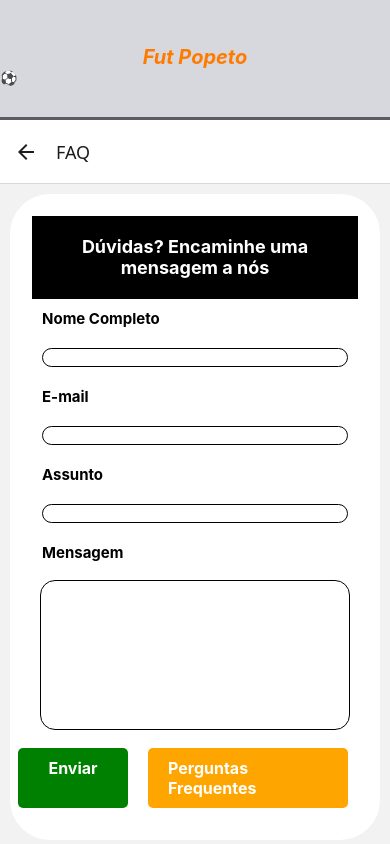
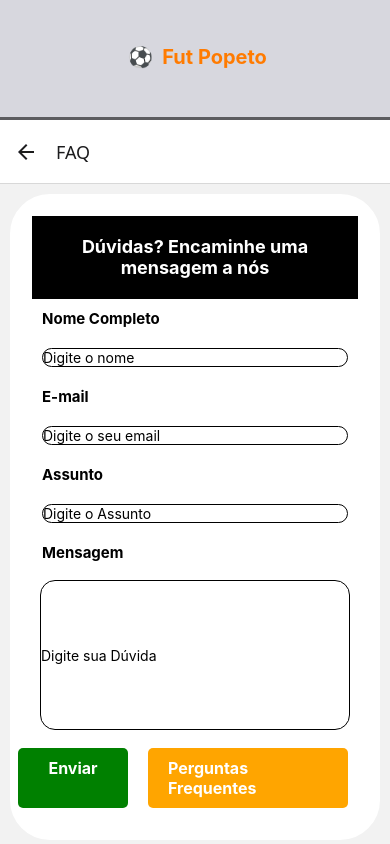
Before and after one commit to Mercesz/mobile-web, a React Native app in the folder meuapp/: screen /FAQ in a window 390 px wide. Built offline with nearby package versions, Linux system fonts and the light colour scheme.

Commit message:
adicionando submit ao campo de faq

```diff
--- a/meuapp/db.json
+++ b/meuapp/db.json
@@ -97,5 +97,11 @@
       "pergunta": "Que dia é hoje?",
       "resposta": "16/10/2025, quinta-feira"
     }
-  ]
+  ],
+  "faqCadastro": {
+    "nomeCompleto": "Ezequiel Merces",
+    "email": "jngkjjks@gmail.com",
+    "assunto": "Papel",
+    "mensagem": "Teste teste teste teste teste teste teste teste"
+  }
 }
--- a/meuapp/src/Components/Header.js
+++ b/meuapp/src/Components/Header.js
@@ -1,11 +1,11 @@
 import React from 'react'
-import { Text, View, StyleSheet } from "react-native"
+import { Text, View, StyleSheet, Image } from "react-native"
+import bolaFutebol from "../../assets/bolaDeFutebol.jpg"
 
 export default function Header() {
     return (
         <View style={estilos.topo}>
-            <Text style={estilos.tituloHeader}>Fut Popeto</Text>
-            <Text style={estilos.icon}>⚽</Text>
+            <Text style={estilos.tituloHeader}> ⚽  Fut Popeto</Text>
         </View>
     )
 }
@@ -23,8 +23,11 @@
         textAlign: "center",
         color: "#ff7b00ff",
         fontWeight: "bold",
-        fontStyle: "italic",
         fontSize: 20,
         paddingTop: 45
+    },
+    icon: {
+        height: 100,
+        width: 100,
     }
 })
--- a/meuapp/src/Telas/Cadastro.js
+++ b/meuapp/src/Telas/Cadastro.js
@@ -47,11 +47,6 @@
                 value={telefone}
                 onChangeText={setTelefone}
             />
-
-            {/* <Button
-                color="#B8E9C0"
-                title='Cadastrar'
-                onPress={enviarContato} /> */}
 
             <View style={estilos.containerButton}>
                 <TouchableOpacity onPress={enviarContato} style={estilos.button}>
--- a/meuapp/src/Telas/FAQ.js
+++ b/meuapp/src/Telas/FAQ.js
@@ -1,17 +1,40 @@
-import React from 'react'
-import { StyleSheet, Text, View, TextInput, TouchableOpacity, ScrollView } from 'react-native'
+import { useState } from 'react'
+import { StyleSheet, Text, View, TextInput, TouchableOpacity, ScrollView, Alert } from 'react-native'
 import { useNavigation } from '@react-navigation/native';
 
 export default function FAQ() {
+
+  const [nomeCompleto, setNomeCompleto] = useState('')
+  const [email, setEmail] = useState('')
+  const [assunto, setAssunto] = useState('')
+  const [mensagem, setMensagem] = useState('')
+
+  const enviarDuvida = async () => {
+    if (!nomeCompleto || !email || !assunto || !mensagem) {
+      Alert.alert("Erro", "por favor, preencha todos os campos")
+      return
+    }
+
+    const novaDuvida = { nomeCompleto, email, assunto, mensagem }
+
+    axios.post(`http://10.0.2.2:3000/faqCadastro`, novaDuvida)
+      .then(res => {
+        if (res.status === 201) {
+          setNomeCompleto('')
+          setEmail('')
+          setAssunto('')
+          setMensagem('')
+        } else {
+          Alert.alert("Erro", "falha ao adicionar Dúvida")
+        }
+      })
+  }
+
   const navigation = useNavigation();
 
   const irParaPágina = () => {
     navigation.navigate('ListaPerguntas')
   }
-
-  const handlePress = () => {
-    alert('Dúvida encaminhada!');
-  };
 
   return (
     <ScrollView>
@@ -23,30 +46,47 @@
         <View>
           <Text style={estilos.info}>Nome Completo</Text>
 
-          <TextInput style={estilos.input} />
+          <TextInput style={estilos.input}
+            placeholder='Digite o nome'
+            value={nomeCompleto}
+            onChangeText={setNomeCompleto}
+          />
         </View>
 
         <View>
           <Text style={estilos.info}>E-mail</Text>
 
-          <TextInput style={estilos.input} />
+          <TextInput style={estilos.input}
+            placeholder='Digite o seu email'
+            value={email}
+            onChangeText={setEmail}
+          />
         </View>
 
         <View>
           <Text style={estilos.info}>Assunto</Text>
 
-          <TextInput style={estilos.input} />
+          <TextInput style={estilos.input}
+            placeholder='Digite o Assunto'
+            value={assunto}
+            onChangeText={setAssunto}
+          />
         </View>
 
         <View>
           <Text style={estilos.info}>Mensagem</Text>
 
-          <TextInput style={estilos.msg} />
+          <TextInput style={estilos.msg}
+            placeholder='Digite sua Dúvida'
+            value={mensagem}
+            onChangeText={setMensagem}
+          />
+
         </View>
 
         <View style={estilos.botaoContainer}>
           <View style={estilos.contentBotao}>
-            <TouchableOpacity onPress={handlePress} style={estilos.botao}>
+            <TouchableOpacity onPress={enviarDuvida} style={estilos.botao}>
               <Text style={estilos.botaoTexto}>Enviar</Text>
             </TouchableOpacity>
 
--- a/meuapp/src/Telas/ListaContatos.js
+++ b/meuapp/src/Telas/ListaContatos.js
@@ -46,7 +46,7 @@
                         <View key={index} style={estilos.box}>
 
 
-                            <View></View>
+
                             <View style={estilos.contentBox}>
                                 <Text style={estilos.dados}>🕴 Nome: </Text>
                                 <Text style={estilos.result}>{contato.nome} </Text>
```
Also changed, not shown: meuapp/assets/bolaDeFutebol.jpg (added).
